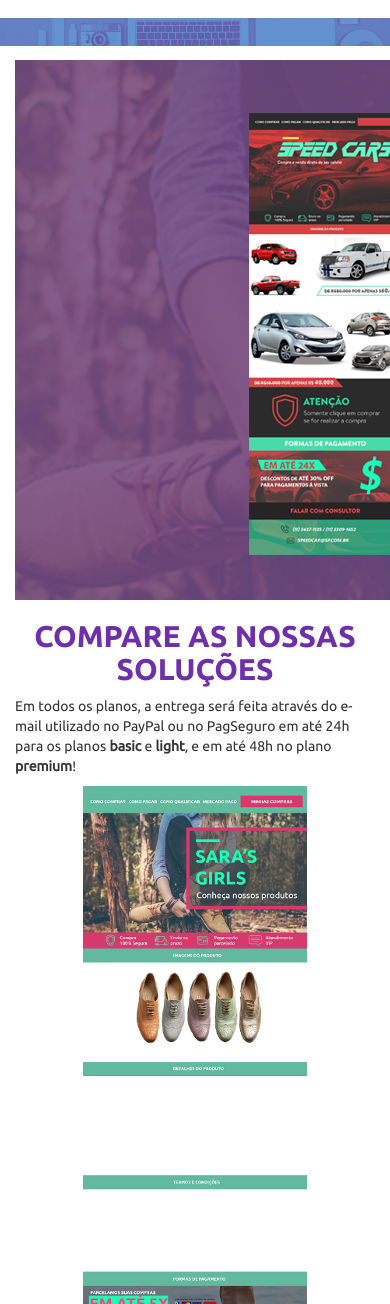
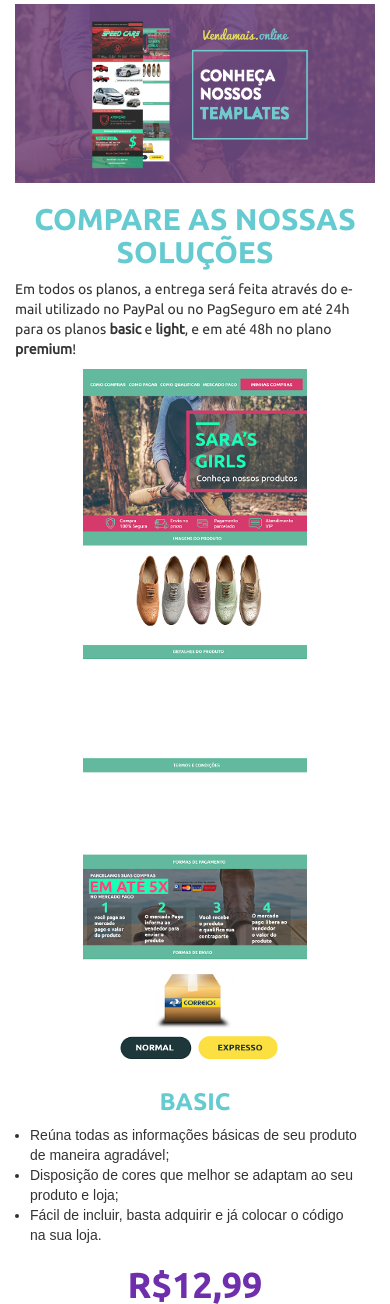
Before and after one commit to brunogeronimo/mercadolivre-gama, a PHP site: page / in a window 390 px wide; the page is wider, and only the part inside the window is pictured. Shown: the part 2305-3609 px from the top of that part. Run offline with PHP 8.4, Linux system fonts and the light colour scheme.

Commit message:
erros de responsividade e mudanca do layout

```diff
--- a/css/style.css
+++ b/css/style.css
@@ -57,6 +57,10 @@ p{
 
 .services{
   margin-right: 6em;
+}
+
+.services h1, h2, h3, h4, h5, h6{
+  color: #66cbd0;
 }
 
 .row{
--- a/index.html
+++ b/index.html
@@ -35,6 +35,9 @@
     </div>
 
     <div class="meio">
+      <div class="row">
+          <iframe class="youTubeVideo" src="https://www.youtube.com/embed/5QcTkW8LFuI" frameborder="0" allowfullscreen></iframe>
+      </div>
       <div class="detailed col-lg-12 col-sm-12 col-xs-12">
         <h1>Como Funciona?</h1>
         <p>Chega de anunciar seus produtos só com textos e imagens nada inspiradoras. O Vendas Mais Online traz a solução ideal para você melhorar a atratividade dos seus anúncios me Mercado Livre e ganhar muito mais confiabilidade para a sua loja. E o melhor de tudo isso? Você escolhe o modelo ideal e ele é <b>seu</b>! Isso mesmo, nada de mensalidade!</p>
@@ -67,13 +70,7 @@
       <div class="cut-line"></div>
       <div class="container">
         <div class="row">
-            <iframe class="youTubeVideo" src="https://www.youtube.com/embed/5QcTkW8LFuI" frameborder="0" allowfullscreen></iframe>
-        </div>
-      </div>
-      <div class="cut-line"></div>
-      <div class="container">
-        <div class="row">
-          <img src="/images/banner_promote.png">
+          <img class="img-responsive" src="/images/banner_promote.png">
           <h2>Compare as nossas soluções</h2>
           <p>Em todos os planos, a entrega será feita através do e-mail utilizado no PayPal ou no PagSeguro em até 24h para os planos <b>basic</b> e <b>light</b>, e em até 48h no plano <b>premium</b>!</p>
           <div class="product col-lg-4 col-sm-4 col-xs-12">
```
